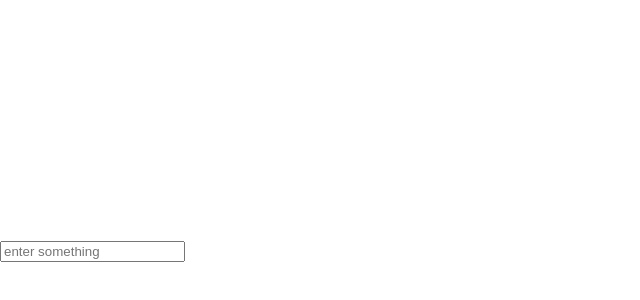
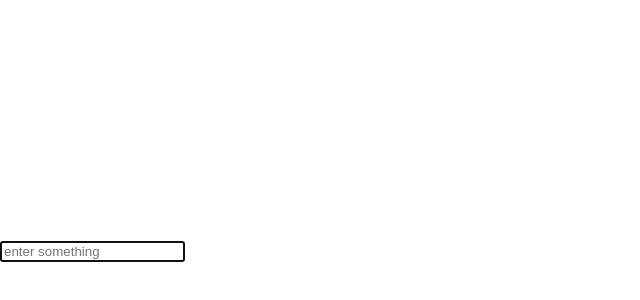
Before and after one commit to RezwanRahin/Think-In-A-React-Way, a React (Vite) app: page / in a window 1280 px wide. Shown: the part 150-450 px from the top of the page, without its empty margins (0-640 px from the left). Built offline with nearby package versions, Linux system fonts and the light colour scheme.

Commit message:
feat(useRef): focus input element in 'Form' component

```diff
--- a/src/components/Form.jsx
+++ b/src/components/Form.jsx
@@ -1,8 +1,16 @@
+import { useEffect, useRef } from "react";
+
 function Form() {
+    const inputRef = useRef(null);
+
+    useEffect(() => {
+        inputRef.current.focus();
+    }, []);
+
     return (
         <div>
             <p>
-                <input type="text" placeholder="enter something" />
+                <input ref={inputRef} type="text" placeholder="enter something" />
             </p>
         </div>
     );
```
